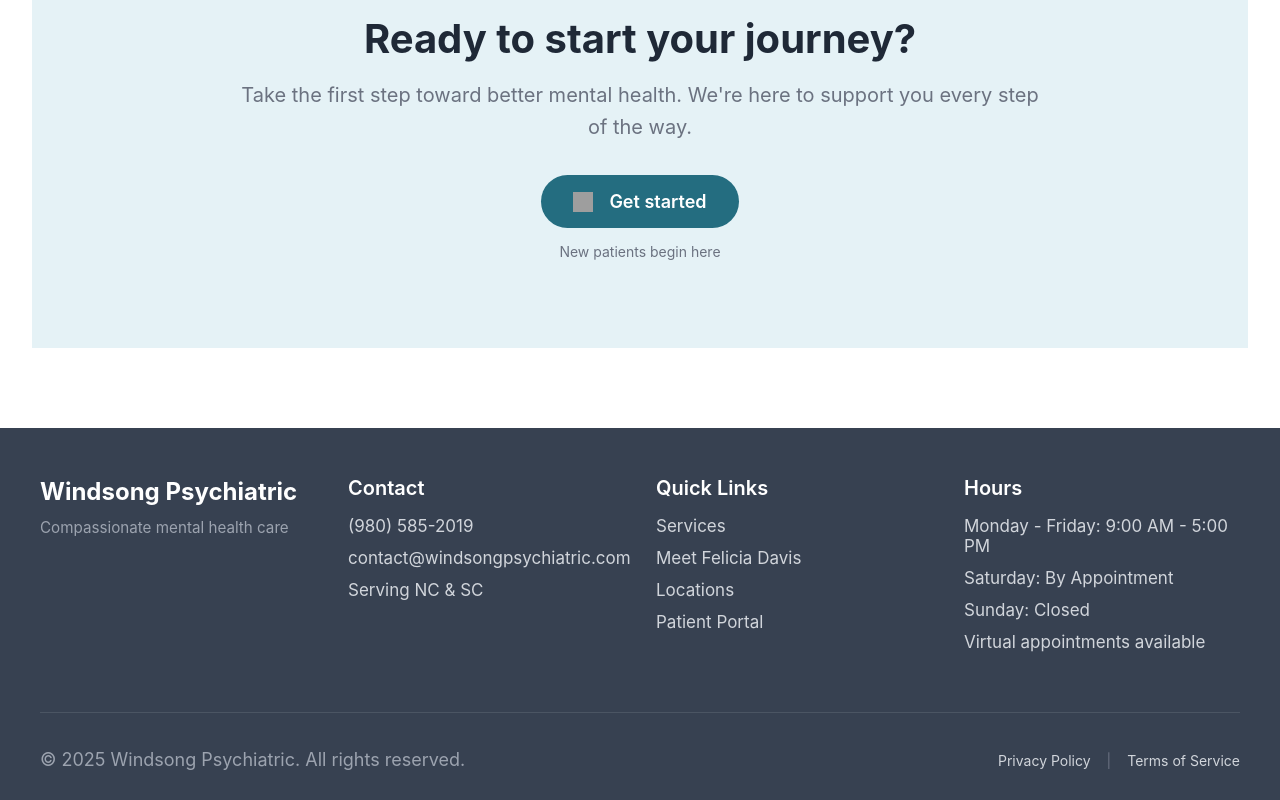
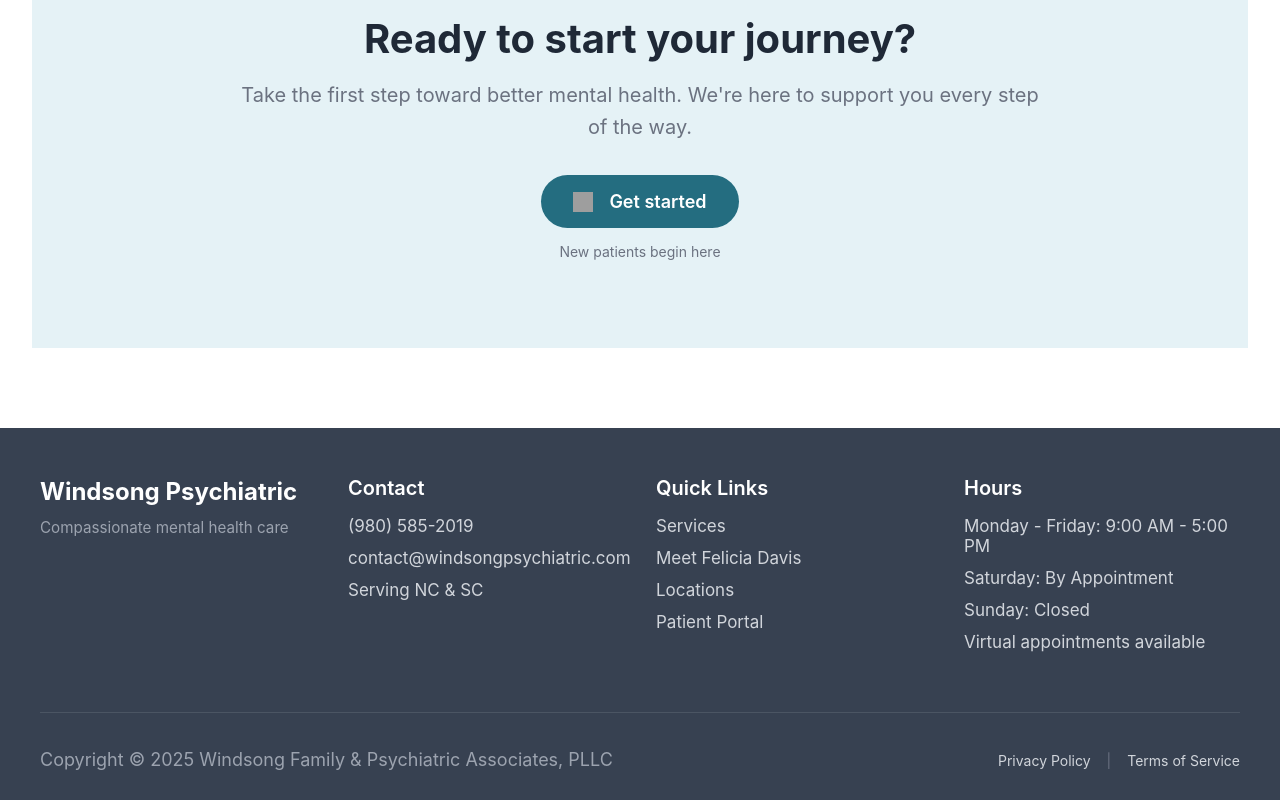
Before and after one commit to Brandi-Kinard/windsong-psychiatric, a React (Vite) app: page /services in a window 1280 px wide. Shown: the part 5115-5915 px from the top of the page. Built offline with nearby package versions, Linux system fonts and the light colour scheme; grey boxes are pictures that could not be loaded.

Commit message:
Update footer copyright text
- Change from 'Windsong Psychiatric' to 'Windsong Family & Psychiatric Associates, PLLC'
- Add 'Copyright' prefix
- Remove 'All rights reserved' text

```diff
--- a/src/components/Footer.jsx
+++ b/src/components/Footer.jsx
@@ -56,7 +56,7 @@ const Footer = () => {
         </div>
 
         <div className="footer-bottom">
-          <p>&copy; {currentYear} Windsong Psychiatric. All rights reserved.</p>
+          <p>Copyright &copy; {currentYear} Windsong Family & Psychiatric Associates, PLLC</p>
           <div className="footer-bottom-links">
             <a href="/privacy">Privacy Policy</a>
             <span className="footer-divider">|</span>
```
